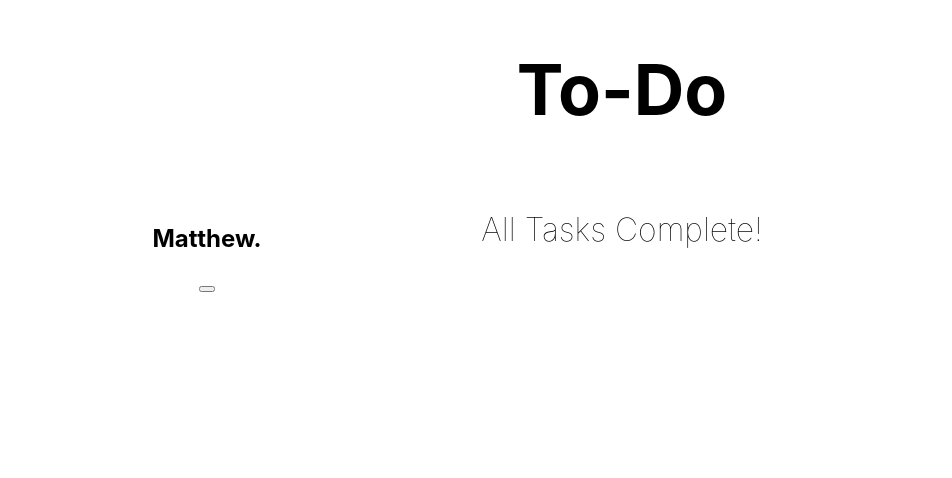
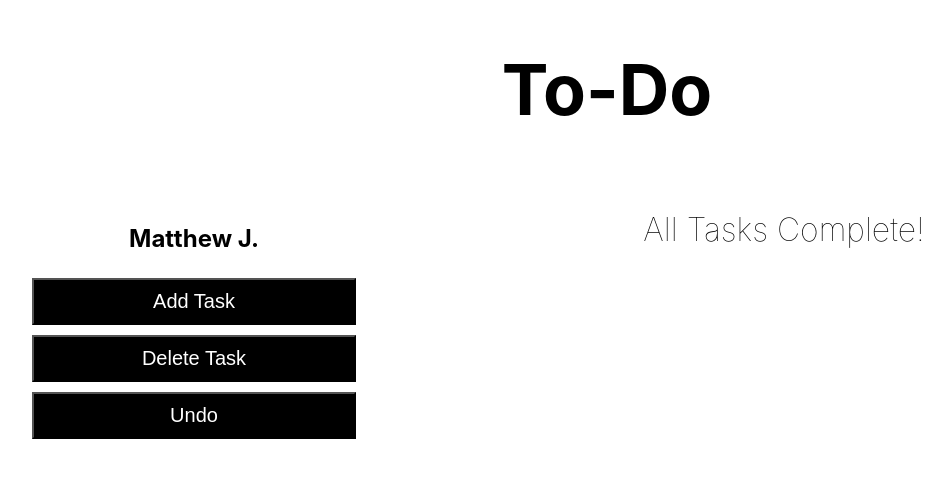
Before and after one commit to theurbandev/test-next-react-app, a Next.js app: page / in a window 1280 px wide. Shown: the top 478 px of the page, without its empty margins (18-970 px from the left). Built offline with nearby package versions, Linux system fonts and the light colour scheme.

Commit message:
added reusable bttns to side nav

```diff
--- a/pages/buttons.tsx
+++ b/pages/buttons.tsx
@@ -1,15 +1,18 @@
 import type { NextPage } from 'next'
 import { text } from 'stream/consumers';
+import styles from '../styles/buttons.module.css'
 
-interface Props{
+interface ButtonProps{
+    fontSize : string,
     text : string,
     backgroundColor? : string,
-    textColor? : string
+    textColor? : string,
+    padding: string
 };
 
-export const Button = (props: Props) => {
+export const Button = (props: ButtonProps) => {
     return (
-        <button style={{backgroundColor : props.backgroundColor, color : props.textColor}}>{props.text}</button>
+        <button style={{backgroundColor : props.backgroundColor, color : props.textColor, fontSize : props.fontSize, padding : props.padding, width: "100%", margin : "5px 0px"}}>{props.text}</button>
     )
 };
 
--- a/pages/index.tsx
+++ b/pages/index.tsx
@@ -1,6 +1,4 @@
 import type { NextPage } from 'next'
-import Head from 'next/head'
-import Image from 'next/image'
 import styles from '../styles/Home.module.css'
 import SideNav from './sideNav'
 
@@ -10,7 +8,7 @@ const Home: NextPage = () => {
     <h1 className={styles.center}>To-Do</h1>
     <div className={styles.gridContainer}>
         <div className='grid-item'>
-          <SideNav name="Matthew."/>
+          <SideNav name="Matthew J."/>
         </div>
 
       <div className="grid-item">
--- a/pages/sideNav.tsx
+++ b/pages/sideNav.tsx
@@ -1,36 +1,26 @@
 import type { NextPage } from 'next'
 import styles from '../styles/nav.module.css'
-
-// internal imports
 import Button from './buttons'
 
-interface Props{
-    name : string,
-    age? : number
+interface NavProps{
+    name : string
 };
 
 function HandleBttnClick(event : string){
     alert({event} + " has happended");
 }
 
-const bttnArr = [
-    "Add Task", "Delete Task", "Undo"
-]
-function CreateButtons(){
-    for (let index = 0; index < bttnArr.length; index++) {
-        const element = <button name={bttnArr[0]}></button>;
-        return element;
-    }
-}
+const navItemList = ["Add Task", "Delete Task", "Undo"];
+const navBttnList : Array<any> = [];
+navItemList.forEach((item, index) => {
+    navBttnList.push(<Button text={navItemList[index]} fontSize={"20px"} backgroundColor={"black"} textColor={"white"} padding={"10px"}></Button>)
+});
 
-const SideNav = (props: Props) => {
+const SideNav = (props: NavProps) => {
     return (
         <div className={styles.container} id={styles.sideNav}>
             <h2>{props.name}</h2>
-            {CreateButtons()}
-            {/* <h1 className={styles.menuButtons}>Add Task</h1>
-            <h1 className={styles.menuButtons}>Delete Task</h1>
-            <h1 className={styles.menuButtons}>Undo</h1> */}
+            {navBttnList}
         </div>
     )
 };
--- a/styles/Home.module.css
+++ b/styles/Home.module.css
@@ -126,8 +126,10 @@
 
 .gridContainer{
   display: grid;
-  grid-template-columns: 26% auto 26%;
+  grid-template-columns: 30% 70%;
   padding: 10px;
+  max-width: 1200px;
+  margin: 0 auto;
 }
 
 .lightFont{
--- /dev/null
+++ b/styles/buttons.module.css
@@ -0,0 +1,3 @@
+.test{
+    font-size: 300px;
+}
--- a/styles/globals.css
+++ b/styles/globals.css
@@ -1,7 +1,7 @@
 html,
 body {
   text-align: center;
-  padding: 0 20px 0 20px;
+  padding: 0 20px 0 5px;
   margin: 0;
   font-family: -apple-system, BlinkMacSystemFont, Segoe UI, Roboto, Oxygen,
     Ubuntu, Cantarell, Fira Sans, Droid Sans, Helvetica Neue, sans-serif;
--- a/styles/nav.module.css
+++ b/styles/nav.module.css
@@ -14,6 +14,5 @@
 
 #sideNav{
     padding: 15px;
-    width: 350px;
     height: 70vh;
 }
```
